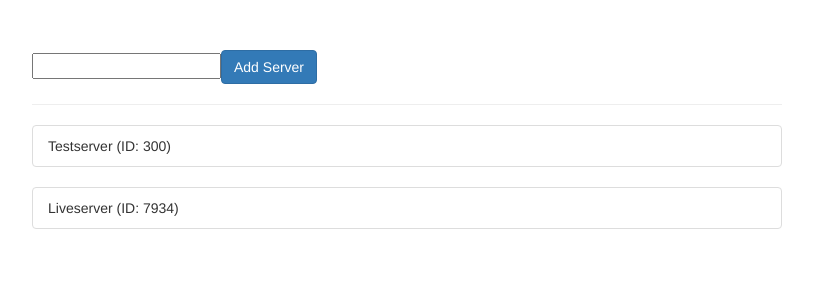
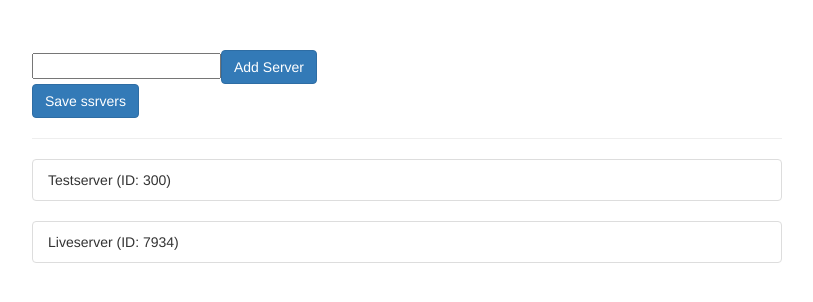
Before and after one commit to verlil/angular5-http-start, an Angular app: page / in a window 1280 px wide. Shown: the top 302 px of the page, without its empty margins (233-1046 px from the left). Built offline with nearby package versions, Linux system fonts and the light colour scheme.

Commit message:
sending data to firebase

```diff
--- a/src/app/app.component.html
+++ b/src/app/app.component.html
@@ -3,6 +3,8 @@
     <div class="col-xs-12 col-sm-10 col-md-8 col-sm-offset-1 col-md-offset-2">
       <input type="text" #serverName>
       <button class="btn btn-primary" (click)="onAddServer(serverName.value)">Add Server</button>
+      <br>
+      <button class="btn btn-primary" (click)="onSave()">Save ssrvers</button>
       <hr>
       <ul class="list-group" *ngFor="let server of servers">
         <li class="list-group-item">{{ server.name }} (ID: {{ server.id }})</li>
--- a/src/app/app.component.ts
+++ b/src/app/app.component.ts
@@ -1,4 +1,5 @@
-import { Component } from '@angular/core';
+import {Component} from '@angular/core';
+import {ServerService} from './server.service';
 
 @Component({
   selector: 'app-root',
@@ -18,6 +19,11 @@ export class AppComponent {
       id: this.generateId()
     }
   ];
+
+  constructor(private serversService: ServerService) {
+
+  }
+
   onAddServer(name: string) {
     this.servers.push({
       name: name,
@@ -25,6 +31,19 @@ export class AppComponent {
       id: this.generateId()
     });
   }
+
+  onSave() {
+    this.serversService.storeServers(this.servers)
+      .subscribe(
+        (response) => {
+          console.log(response)
+        },
+        (error) => {
+          console.log('Error! ', error);
+        }
+      );
+  }
+
   private generateId() {
     return Math.round(Math.random() * 10000);
   }
--- a/src/app/app.module.ts
+++ b/src/app/app.module.ts
@@ -4,6 +4,7 @@ import { FormsModule } from '@angular/forms';
 import { HttpModule } from '@angular/http';
 
 import { AppComponent } from './app.component';
+import {ServerService} from './server.service';
 
 @NgModule({
   declarations: [
@@ -14,7 +15,7 @@ import { AppComponent } from './app.component';
     FormsModule,
     HttpModule
   ],
-  providers: [],
+  providers: [ServerService],
   bootstrap: [AppComponent]
 })
 export class AppModule { }
--- /dev/null
+++ b/src/app/server.service.ts
@@ -0,0 +1,16 @@
+import {Injectable} from '@angular/core';
+import {Http} from '@angular/http';
+
+@Injectable() // this is to make injecting default http angular service injectable
+export class ServerService {
+  constructor(private http: Http) {
+  }
+
+  storeServers(servers: any[]) {
+    return this.http.post('https://angular5-http-start.firebaseio.com/data.json', servers);
+    // return this.http.post('https://angular5-http-start.firebaseio.com/log.json', servers);
+    // at this point we don't sending a request yet, because http service is using Observable
+    // so sa there's no listener to responce, there's no reasons to send a request
+    // that's why we return this observable
+  }
+}
```
Also changed, not shown: 1 other file (tests, documents, lock files or other folders).
